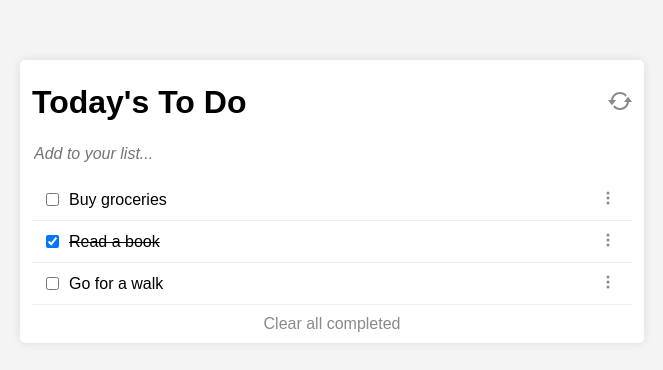
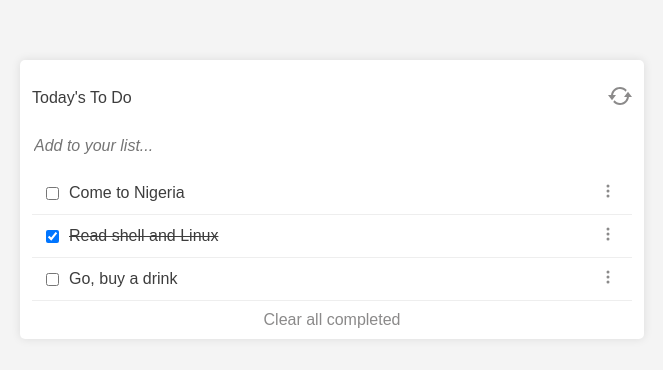
Before and after one commit to sagieramos/ToDoList, a website built with webpack: page src/index.html in a window 1280 px wide. Shown: the whole page, without its empty margins (308-971 px from the left). Built offline with nearby package versions, Linux system fonts and the light colour scheme.

Commit message:
linters fixed

```diff
--- a/src/index.js
+++ b/src/index.js
@@ -1,25 +1,4 @@
-import './styles/style.css'
-import {treeDots, refresh} from './modules/svg';
-/* import refresh  from './assets/refresh.svg' */
+import './styles/style.css';
+import init from './modules/renderPage.js';
 
-const tasks = [
-    { description: 'Buy groceries', completed: false, index: 1 },
-    { description: 'Read a book', completed: true, index: 2 },
-    { description: 'Go for a walk', completed: false, index: 3 },
-];
-document.getElementById('refreshSvg').innerHTML = refresh;
-const taskList = document.getElementById('task-list');
-
-const renderTasks = () => {
-    taskList.innerHTML = tasks
-        .map(task => `
-            <li class="task ${task.completed ? 'completed' : ''}">
-                <input type="checkbox" class="completed-checkbox" ${task.completed ? 'checked' : ''}>
-                <span class="task-description">${task.description}</span>
-                <button class="treeDots">${treeDots}</button>
-            </li>
-        `)
-        .join('');
-}
-
-renderTasks();
+document.addEventListener('DOMContentLoaded', init);
--- /dev/null
+++ b/src/modules/renderPage.js
@@ -0,0 +1,27 @@
+import { treeDots, refresh } from './svg.js';
+
+const tasks = [
+  { description: 'Come to Nigeria', completed: false, index: 1 },
+  { description: 'Read shell and Linux', completed: true, index: 2 },
+  { description: 'Go, buy a drink', completed: false, index: 3 },
+];
+const taskList = document.getElementById('task-list');
+
+const renderTasks = () => {
+  taskList.innerHTML = tasks
+    .map((task) => `
+            <li class="task ${task.completed ? 'completed' : ''}">
+                <input type="checkbox" class="completed-checkbox" ${task.completed ? 'checked' : ''}>
+                <span class="task-description">${task.description}</span>
+                <button class="treeDots">${treeDots}</button>
+            </li>
+        `)
+    .join('');
+};
+
+const int = () => {
+    document.getElementById('refreshSvg').innerHTML = refresh;
+    renderTasks();
+};
+
+export default int;
--- a/src/modules/svg.js
+++ b/src/modules/svg.js
@@ -1,11 +1,11 @@
 const treeDots = `
 <svg xmlns="http://www.w3.org/2000/svg" width="16" height="16" fill="currentColor" class="bi bi-three-dots-vertical" viewBox="0 0 16 16">
 <path d="M9.5 13a1.5 1.5 0 1 1-3 0 1.5 1.5 0 0 1 3 0zm0-5a1.5 1.5 0 1 1-3 0 1.5 1.5 0 0 1 3 0zm0-5a1.5 1.5 0 1 1-3 0 1.5 1.5 0 0 1 3 0z"/>
-</svg>`
+</svg>`;
 
 const refresh = `
 <svg xmlns="http://www.w3.org/2000/svg" width="24" height="24" viewBox="0 0 24 24"><path d="M20.944 12.979c-.489 4.509-4.306 8.021-8.944 8.021-2.698
 0-5.112-1.194-6.763-3.075l1.245-1.633c1.283 1.645 3.276 2.708 5.518 2.708 3.526 0 6.444-2.624 6.923-6.021h-2.923l4-5.25 4 5.25h-3.056zm-15.864-1.979c.487-3.387
-3.4-6 6.92-6 2.237 0 4.228 1.059 5.51 2.698l1.244-1.632c-1.65-1.876-4.061-3.066-6.754-3.066-4.632 0-8.443 3.501-8.941 8h-3.059l4 5.25 4-5.25h-2.92z"/></svg>`
+3.4-6 6.92-6 2.237 0 4.228 1.059 5.51 2.698l1.244-1.632c-1.65-1.876-4.061-3.066-6.754-3.066-4.632 0-8.443 3.501-8.941 8h-3.059l4 5.25 4-5.25h-2.92z"/></svg>`;
 
-export {treeDots, refresh};
+export { treeDots, refresh };
--- a/src/styles/style.css
+++ b/src/styles/style.css
@@ -6,13 +6,19 @@ body {
   box-sizing: border-box;
 }
 
+* {
+  font-size: 16px;
+  font-weight: 400;
+  color: #3d3d3d;
+}
+
 .container {
   max-width: 600px;
   margin: 60px auto;
   padding: 0 12px;
   background-color: #fff;
   border-radius: 5px;
-    box-shadow: 0px 0px 10px rgba(0, 0, 0, 0.1);
+  box-shadow: 0 0 10px rgba(0, 0, 0, 0.1);
 }
 
 .headline {
@@ -24,6 +30,7 @@ body {
 
 #refreshSvg {
   fill: #8b8a8a;
+  cursor: pointer;
 }
 
 h1 {
@@ -46,7 +53,7 @@ li.task {
   margin-left: auto;
   border: none;
   background: none;
-
+  cursor: pointer;
 }
 
 .treeDots svg {
@@ -66,11 +73,6 @@ input {
   outline: none;
 }
 
-input::placeholder {
-    font-style: italic;
-    font-size: 16px;
-}
-
 #task-list {
   margin-bottom: 0;
 }
@@ -81,7 +83,9 @@ input::placeholder {
   text-align: center;
   width: 100%;
   padding: 10px 0;
-    font-size: 16px;
   color: #8b8a8a;
+}
 
+input::placeholder {
+  font-style: italic;
 }
```
Also changed, not shown: .eslintrc.json (added), .github/workflows/linters.yml (added), .stylelintrc.json (added), dist/bundled2daa034c7e6d8e17bd2.js, dist/e12d3005020f203f6ac9.svg (deleted), dist/index.html, 3 other files. Lines whose indentation alone changed are shown as unchanged.
